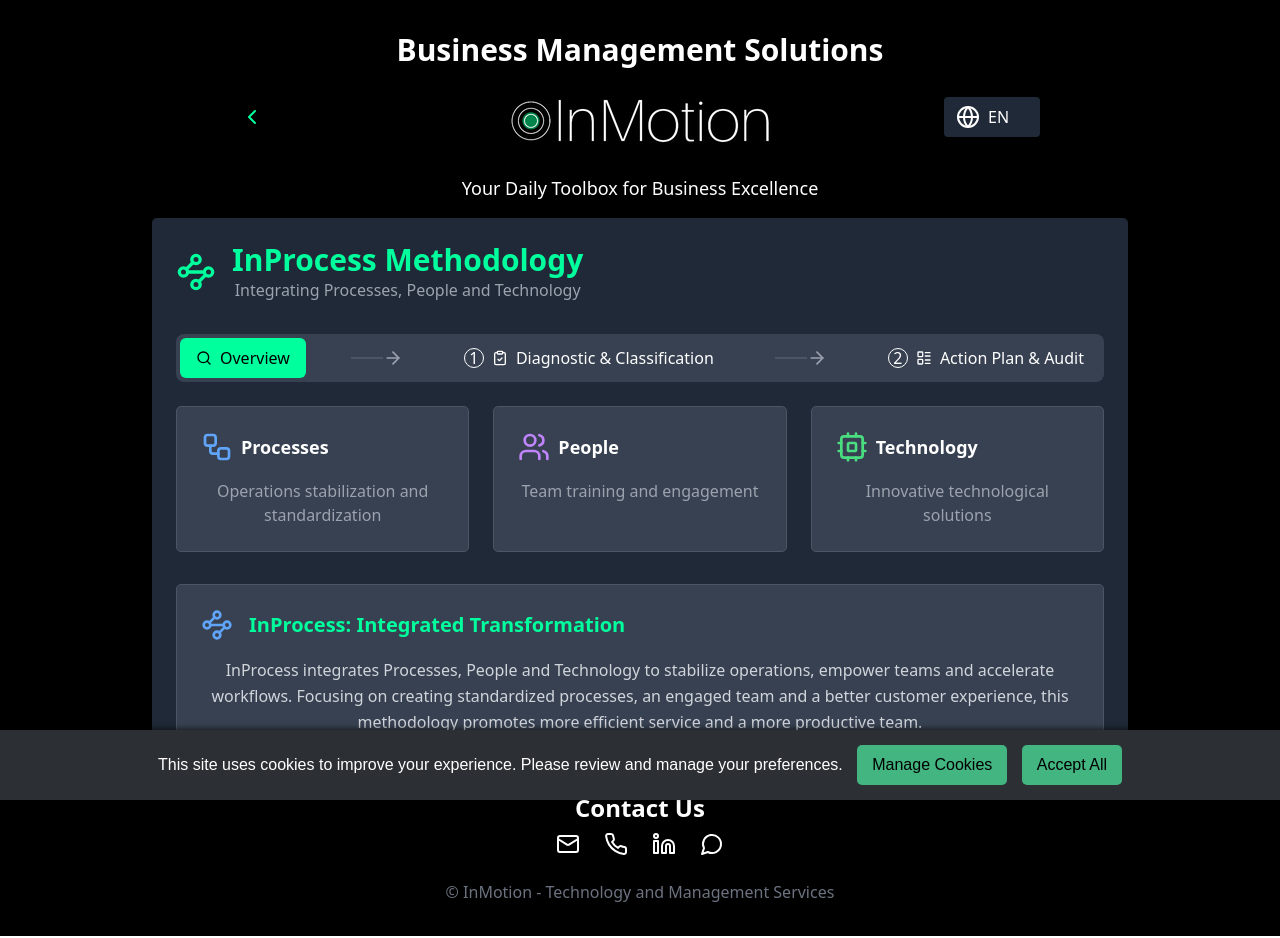
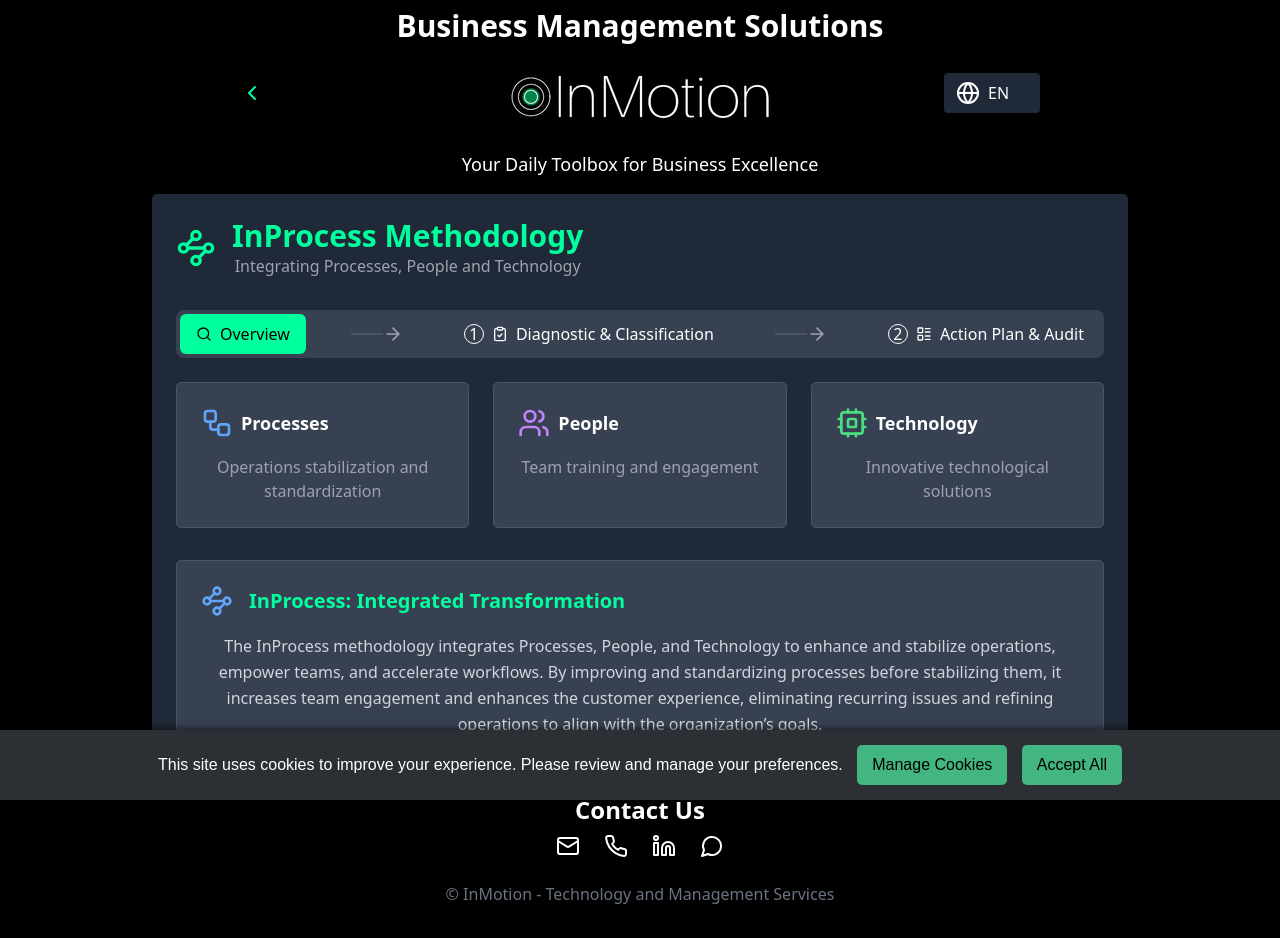
Before and after one commit to beloureiro/NS3, a React (Create React App) app: page /NS3/inprocess in a window 1280 px wide. Built offline with nearby package versions, Linux system fonts and the light colour scheme.

Commit message:
Ajustando layout

```diff
--- a/src/AppComponents/PageHeader.js
+++ b/src/AppComponents/PageHeader.js
@@ -13,17 +13,24 @@ const PageHeader = ({ language, setLanguage, logo }) => {
     location.pathname === "";
   const t = translations[language];
 
+  // Hide header on the homepage
   if (isHomePage) return null;
 
   return (
     <>
+      {/* Helmet component to set the page title and meta description */}
       <Helmet>
         <title>InMotion - Consulting</title>
         <meta name="description" content={t.description} />
       </Helmet>
 
-      <div className="w-full p-4">
+      {/* Main container for the header content with negative top margin to pull it upwards */}
+      <div className="w-full p-4 -mt-6">
+        {" "}
+        {/* Added -mt-6 to move the entire header up */}
+        {/* Flex container to arrange elements horizontally with space between */}
         <div className="flex justify-between items-center w-full max-w-4xl mx-auto px-12">
+          {/* Back link with a left arrow icon, leading to the homepage */}
           <Link
             to="/"
             className="text-[#00ff9d] hover:underline flex items-center w-24"
@@ -31,29 +38,28 @@ const PageHeader = ({ language, setLanguage, logo }) => {
             <ChevronLeft className="mr-2" /> {t.back}
           </Link>
 
+          {/* Center section for the title, logo, and subtitles */}
           <div className="flex flex-col items-center">
-            {/* Título principal - ajuste o tamanho da fonte em text-3xl e o espaçamento em mb-6 */}
+            {/* Main title */}
             <h1 className="text-3xl font-bold mb-6">{t.title}</h1>
 
-            {/* Logo - ajuste:
-              - h-16: altura da imagem (h-12, h-16, h-20, etc)
-              - hover:scale-110: quanto aumenta no hover (110 = 10%, 120 = 20%, etc)
-              - duration-300: velocidade da animação (em millisegundos) */}
+            {/* Logo with animation on hover */}
             <img
               src={logo}
               alt="InMotion Logo"
               className="h-15 transform transition-transform duration-300 hover:scale-110"
             />
 
-            {/* Subtítulo - ajuste o tamanho da fonte em text-lg e o espaçamento em mt-6 */}
+            {/* Subtitle */}
             <div className="text-lg text-white-600 mt-6">
               Your Daily Toolbox for Business Excellence
             </div>
 
-            {/* Subtítulo 2 - ajuste o tamanho da fonte em text-xl */}
+            {/* Secondary subtitle (if any additional text is needed) */}
             <h2 className="text-xl">{t.subtitle}</h2>
           </div>
 
+          {/* Language switcher button, changes language on click */}
           <button
             onClick={() => setLanguage((lang) => (lang === "en" ? "pt" : "en"))}
             className="flex items-center bg-gray-800 px-3 py-2 rounded hover:bg-[#00ff9d] hover:text-black transition-colors w-24"
--- a/src/Solutions/InprocessLanguage.js
+++ b/src/Solutions/InprocessLanguage.js
@@ -42,12 +42,12 @@ export const explanations = {
     en: {
       title: "InProcess: Integrated Transformation",
       content:
-        "InProcess integrates Processes, People and Technology to stabilize operations, empower teams and accelerate workflows. Focusing on creating standardized processes, an engaged team and a better customer experience, this methodology promotes more efficient service and a more productive team.",
+        "The InProcess methodology integrates Processes, People, and Technology to enhance and stabilize operations, empower teams, and accelerate workflows. By improving and standardizing processes before stabilizing them, it increases team engagement and enhances the customer experience, eliminating recurring issues and refining operations to align with the organization’s goals.",
     },
     pt: {
       title: "InProcess: Transformação Integrada",
       content:
-        "InProcess integra Processos, Pessoas e Tecnologia para estabilizar operações, capacitar equipes e acelerar fluxos de trabalho. Com o foco em criar processos padronizados, uma equipe engajada e uma melhor experiência para o cliente, essa metodologia promove um atendimento mais eficiente e uma equipe mais produtiva.",
+        "A metodologia InProcess integra Processos, Pessoas e Tecnologia para aprimorar e estabilizar operações, capacitar equipes e acelerar fluxos de trabalho. Ao melhorar e padronizar processos antes de estabilizá-los, aumenta o engajamento da equipe e melhora a experiência do cliente, eliminando problemas recorrentes e refinando as operações de acordo com os objetivos da organização.",
     },
   },
   diagnostico: {
```
